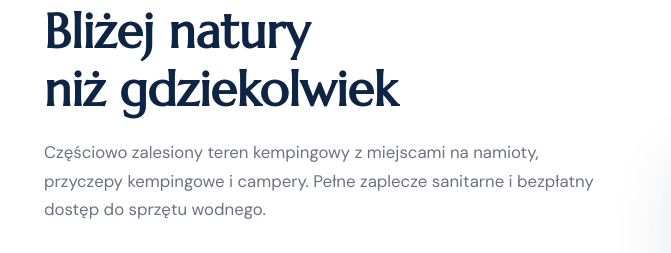
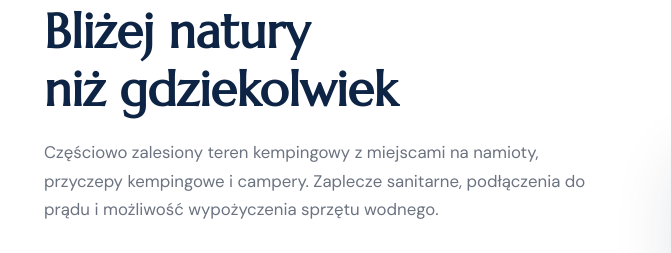
Before and after one commit to qenay/Kownatki-Stona, a plain HTML site: page index.html in a window 1280 px wide. Shown: the part 3169-3422 px from the top of the page, 0-671 px from the left. Drawn offline with nearby package versions, Linux system fonts and the light colour scheme; no server answers; a script that the page names is missing.

Commit message:
Update camping description text
Co-Authored-By: Claude Sonnet 4.6 <noreply@anthropic.com>

```diff
--- a/index.html
+++ b/index.html
@@ -1965,7 +1965,7 @@
           <span class="section-label reveal">Kemping</span>
           <h2 class="section-title reveal reveal-delay-1">Bliżej natury<br/>niż gdziekolwiek</h2>
           <p class="section-subtitle reveal reveal-delay-2">
-            Częściowo zalesiony teren kempingowy z miejscami na namioty, przyczepy kempingowe i campery. Pełne zaplecze sanitarne i bezpłatny dostęp do sprzętu wodnego.
+            Częściowo zalesiony teren kempingowy z miejscami na namioty, przyczepy kempingowe i campery. Zaplecze sanitarne, podłączenia do prądu i możliwość wypożyczenia sprzętu wodnego.
           </p>
           <div class="camping-features reveal reveal-delay-2">
             <div class="camping-feature">
```
